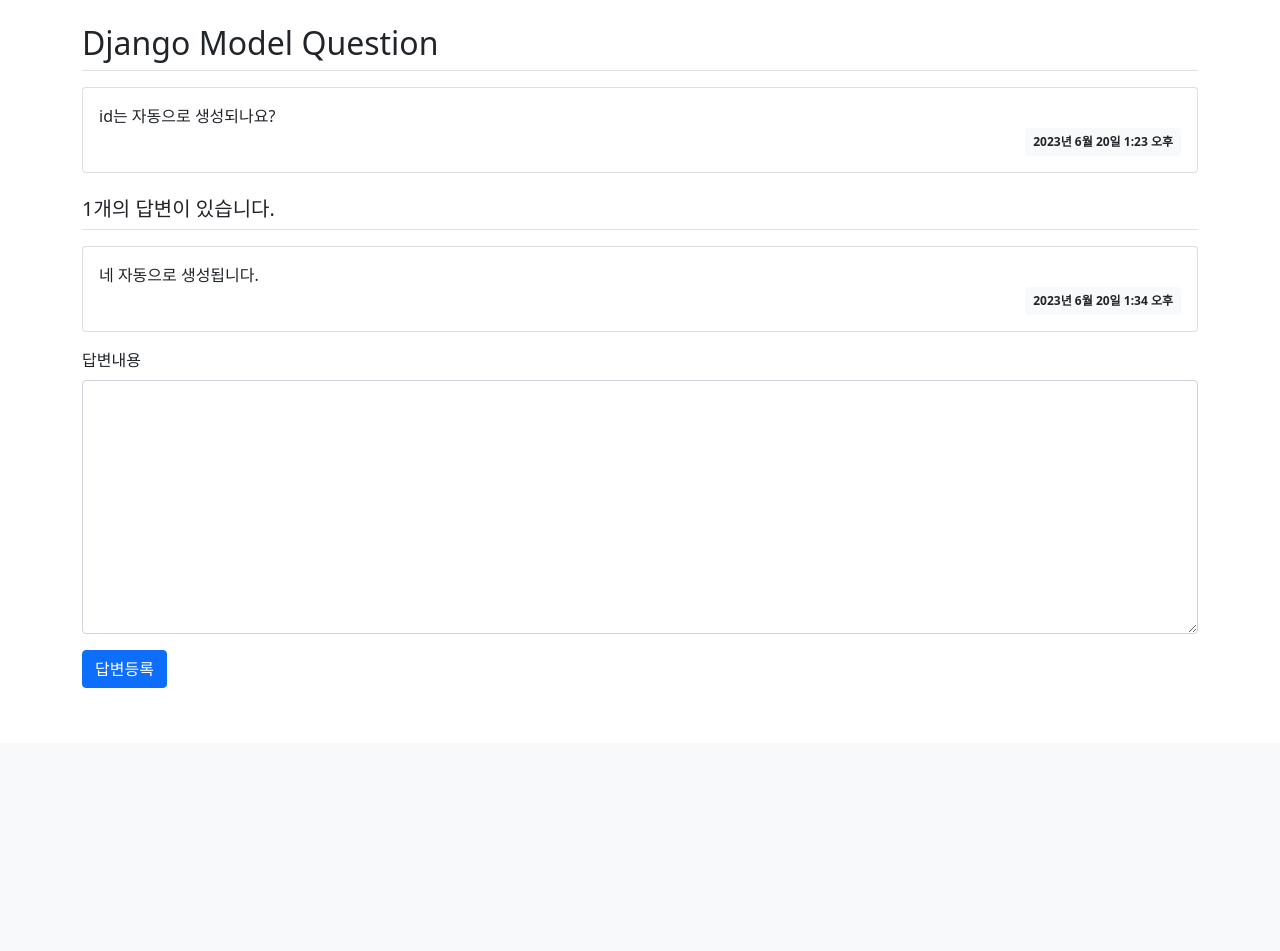
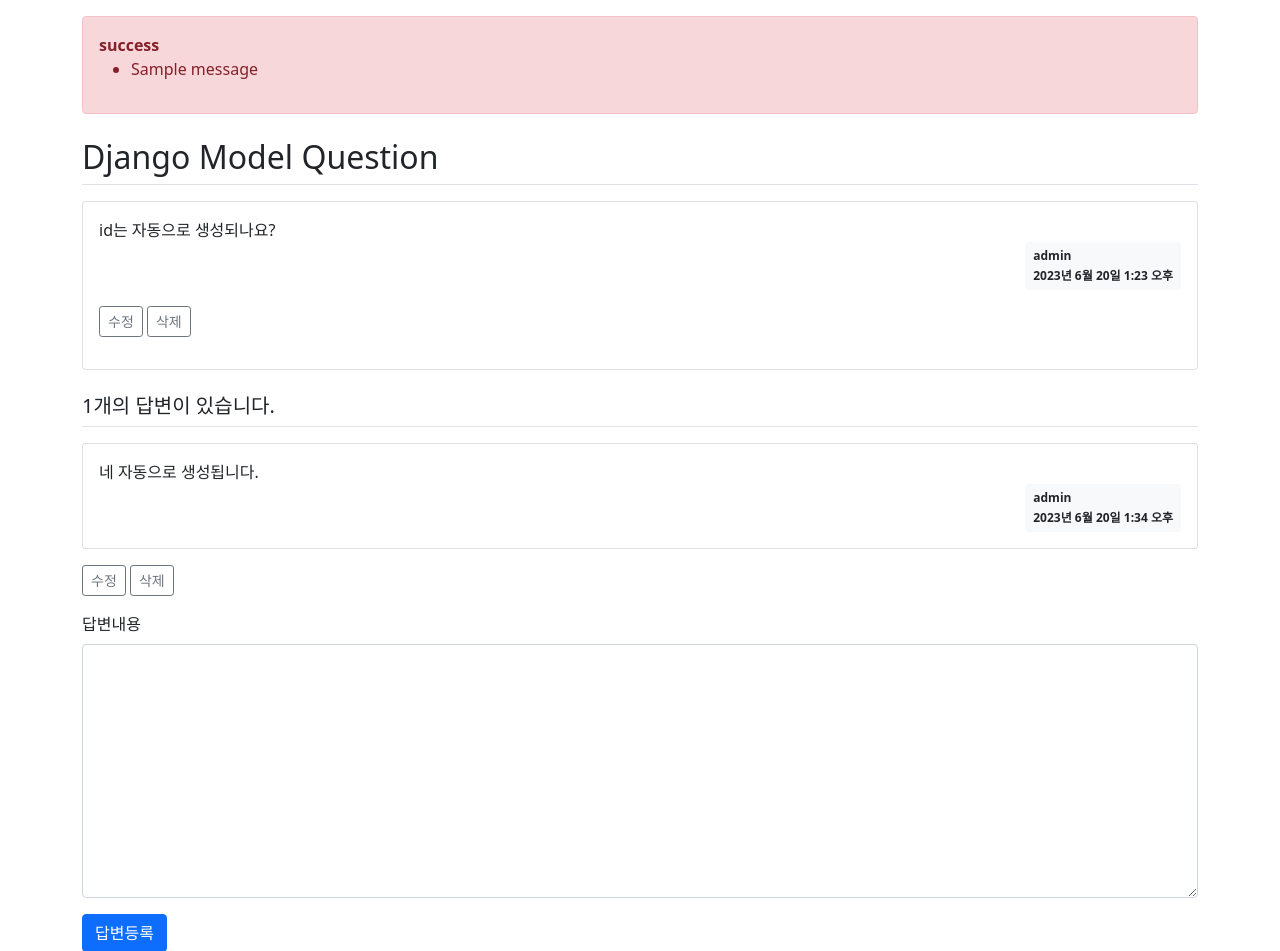
Before and after one commit to KYUHEON-LEE-94/jumpToDjango, a Django app: page /pybo/answer/create/2 in a window 1280 px wide. Shown: the part 57-1008 px from the top of the page. Before the commit the page ends 745 px from the top, so only its background shows below. Run offline with Django 4.2, Linux system fonts and the light colour scheme; a user stored in the database is signed in; data comes from the database, SQL or seed files in the repository; both versions use the stored data as it was after the commit; one stand-in notice (Sample message) is shown; some libraries are stand-ins or nearby versions.

Commit message:
수정과 삭제

```diff
--- a/pybo/models.py
+++ b/pybo/models.py
@@ -4,6 +4,7 @@
 # Create your models here.
 class Question(models.Model):
     author = models.ForeignKey(User, on_delete=models.CASCADE)
+    modify_date = models.DateTimeField(null=True, blank=True)
     subject = models.CharField(max_length=200)
     content = models.TextField()
     create_date = models.DateTimeField()
@@ -14,6 +15,7 @@
 
 class Answer(models.Model):
     author = models.ForeignKey(User, on_delete=models.CASCADE)
+    modify_date = models.DateTimeField(null=True, blank=True)
     question = models.ForeignKey(Question, on_delete=models.CASCADE)
     content = models.TextField()
     create_date = models.DateTimeField()
--- a/pybo/urls.py
+++ b/pybo/urls.py
@@ -10,4 +10,8 @@
     path('<int:question_id>/', views.detail, name='detail'),
     path('answer/create/<int:question_id>', views.answer_create, name='answer_create'),
     path('question/create/', views.question_create, name='question_create'),
+    path('question/modify/<int:question_id>/', views.question_modify, name='question_modify'),
+    path('question/delete/<int:question_id>/', views.question_delete, name='question_delete'),
+path('answer/modify/<int:answer_id>/', views.answer_modify, name='answer_modify'),
+    path('answer/delete/<int:answer_id>/', views.answer_delete, name='answer_delete'),
 ]
--- a/pybo/views.py
+++ b/pybo/views.py
@@ -2,11 +2,12 @@
 # from django.http import HttpResponse #삭제
 from django.shortcuts import render, get_object_or_404, redirect
 from django.utils import timezone
-from .models import Question
+from .models import Question, Answer
 # from django.http import HttpResponseNotAllowed
 from .forms import QuestionForm, AnswerForm
 from django.core.paginator import Paginator
 from django.contrib.auth.decorators import login_required
+from django.contrib import messages
 
 
 def index(request):
@@ -18,6 +19,7 @@
     return render(request, 'pybo/question_list.html', context)
 
 
+ #question_id를 request로 받음
 def detail(request, question_id):
     # DB에 없는 ID를 url에 입력하여 500 Error발생시 그 에러를 404로 바꿔주는 것
     #get_object_or_404(객체, pk값) -> 객체 return
@@ -59,3 +61,61 @@
         form = QuestionForm()
     context = {'form': form}
     return render(request, 'pybo/question_form.html', context)
+
+
+@login_required(login_url='common:login')
+def question_modify(request, question_id):
+    question = get_object_or_404(Question, pk=question_id)
+    if request.user != question.author:
+        messages.error(request, '수정권한이 없습니다')
+        return redirect('pybo:detail', question_id=question.id)
+    if request.method == "POST":
+        form = QuestionForm(request.POST, instance=question) # 폼의 속성 값이 instance의 값으로 채워진다. (@modelAttribute)
+        if form.is_valid():
+            question = form.save(commit=False)
+            question.modify_date = timezone.now()  # 수정일시 저장
+            question.save()
+            return redirect('pybo:detail', question_id=question.id)
+    else:
+        form = QuestionForm(instance=question)
+    context = {'form': form}
+    return render(request, 'pybo/question_form.html', context)
+
+
+@login_required(login_url='common:login')
+def question_delete(request, question_id):
+    question = get_object_or_404(Question, pk=question_id)
+    if request.user != question.author:
+        messages.error(request, '삭제권한이 없습니다')
+        return redirect('pybo:detail', question_id=question.id)
+    question.delete()
+    return redirect('pybo:index')
+
+
+@login_required(login_url='common:login')
+def answer_modify(request, answer_id):
+    answer = get_object_or_404(Answer, pk=answer_id)
+    if request.user != answer.author:
+        messages.error(request, '수정권한이 없습니다')
+        return redirect('pybo:detail', question_id=answer.question.id)
+    if request.method == "POST":
+        form = AnswerForm(request.POST, instance=answer)
+        if form.is_valid():
+            answer = form.save(commit=False)
+            answer.modify_date = timezone.now()
+            answer.save()
+            return redirect('pybo:detail', question_id=answer.question.id)
+    else:
+        form = AnswerForm(instance=answer)
+    context = {'answer': answer, 'form': form}
+    return render(request, 'pybo/answer_form.html', context)
+
+
+@login_required(login_url='common:login')
+def answer_delete(request, answer_id):
+    answer = get_object_or_404(Answer, pk=answer_id)
+    if request.user != answer.author:
+        messages.error(request, '삭제권한이 없습니다')
+    else:
+        answer.delete()
+    return redirect('pybo:detail', question_id=answer.question.id)
--- a/templates/base.html
+++ b/templates/base.html
@@ -9,8 +9,6 @@
     <link rel="stylesheet" type="text/css" href="{% static 'bootstrap.min.css' %}">
     <!-- pybo CSS -->
     <link rel="stylesheet" type="text/css" href="{% static 'style.css' %}">
-    <!-- Bootstrap JS -->
-    <script src="{% static 'bootstrap.min.js' %}"></script>
     <title>Hello, pybo!</title>
 </head>
 <body>
@@ -20,5 +18,11 @@
 {% block content %}
 {% endblock %}
 <!-- 기본 템플릿 안에 삽입될 내용 End -->
+<!-- Bootstrap JS -->
+<script src="{% static 'bootstrap.min.js' %}"></script>
+<!-- 자바스크립트 Start -->
+{% block script %}
+{% endblock %}
+<!-- 자바스크립트 End -->
 </body>
 </html>
--- a/templates/pybo/question_detail.html
+++ b/templates/pybo/question_detail.html
@@ -1,15 +1,39 @@
 {% extends 'base.html' %}
 {% block content %}
 <div class="container my-3">
+    <!-- message 표시 -->
+    {% if messages %}
+    <div class="alert alert-danger my-3" role="alert">
+    {% for message in messages %}
+        <strong>{{ message.tags }}</strong>
+        <ul><li>{{ message.message }}</li></ul>
+    {% endfor %}
+    </div>
+    {% endif %}
     <!-- 질문 -->
 <h2 class="border-bottom py-2">{{ question.subject }}</h2>
 <div class="card my-3">
     <div class="card-body">
         <div class="card-text" style="white-space: pre-line;">{{ question.content }}</div>
         <div class="d-flex justify-content-end">
-                <div class="badge bg-light text-dark p-2">
-                    {{ question.create_date }}
+            {% if question.modify_date %}
+            <div class="badge bg-light text-dark p-2 text-start mx-3">
+                <div class="mb-2">modified at</div>
+                <div>{{ question.modify_date }}</div>
             </div>
+            {% endif %}
+            <div class="badge bg-light text-dark p-2 text-start">
+                <div class="mb-2">{{ question.author.username }}</div>
+                <div>{{ question.create_date }}</div>
+            </div>
+        </div>
+        <div class="my-3">
+            {% if request.user == question.author %}
+            <a href="{% url 'pybo:question_modify' question.id  %}"
+               class="btn btn-sm btn-outline-secondary">수정</a>
+            <a href="javascript:void(0)" class="delete btn btn-sm btn-outline-secondary"
+                data-uri="{% url 'pybo:question_delete' question.id  %}">삭제</a>
+            {% endif %}
         </div>
     </div>
 </div>
@@ -20,11 +44,26 @@
         <div class="card-body">
             <div class="card-text" style="white-space: pre-line;">{{ answer.content }}</div>
             <div class="d-flex justify-content-end">
-                <div class="badge bg-light text-dark p-2">
-                    {{ answer.create_date }}
+                {% if answer.modify_date %}
+                <div class="badge bg-light text-dark p-2 text-start mx-3">
+                    <div class="mb-2">modified at</div>
+                    <div>{{ answer.modify_date }}</div>
+                </div>
+                {% endif %}
+                <div class="badge bg-light text-dark p-2 text-start">
+                    <div class="mb-2">{{ answer.author.username }}</div>
+                    <div>{{ answer.create_date }}</div>
                 </div>
             </div>
         </div>
+    </div>
+    <div class="my-3">
+        {% if request.user == answer.author %}
+        <a href="{% url 'pybo:answer_modify' answer.id  %}"
+               class="btn btn-sm btn-outline-secondary">수정</a>
+        <a href="#" class="delete btn btn-sm btn-outline-secondary "
+               data-uri="{% url 'pybo:answer_delete' answer.id  %}">삭제</a>
+        {% endif %}
     </div>
     {% endfor %}
     <!-- 답변 등록 -->
@@ -53,3 +92,15 @@
     </form>
 </div>
 {% endblock %}
+{% block script %}
+<script type='text/javascript'>
+const delete_elements = document.getElementsByClassName("delete");
+Array.from(delete_elements).forEach(function(element) {
+    element.addEventListener('click', function() {
+        if(confirm("정말로 삭제하시겠습니까?")) {
+            location.href = this.dataset.uri;
+        };
+    });
+});
+</script>
+{% endblock %}
```
Also changed, not shown: templates/pybo/answer_form.html (added, +16 -0 lines), templates/pybo/question_list.html (+7 -5 lines), db.sqlite3, pybo/migrations/0004_answer_modify_date_question_modify_date.py (added). Lines whose indentation alone changed are shown as unchanged.
